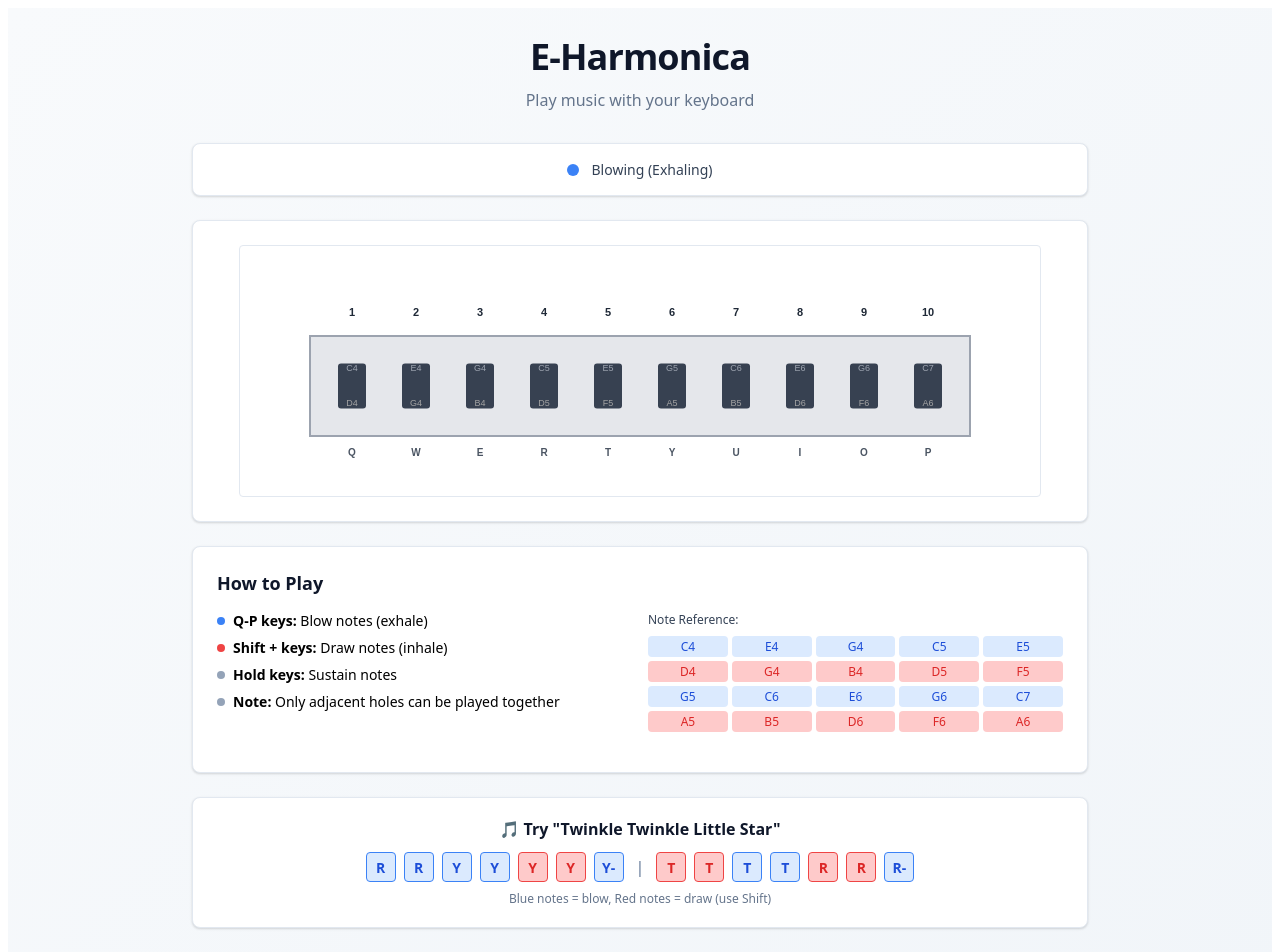
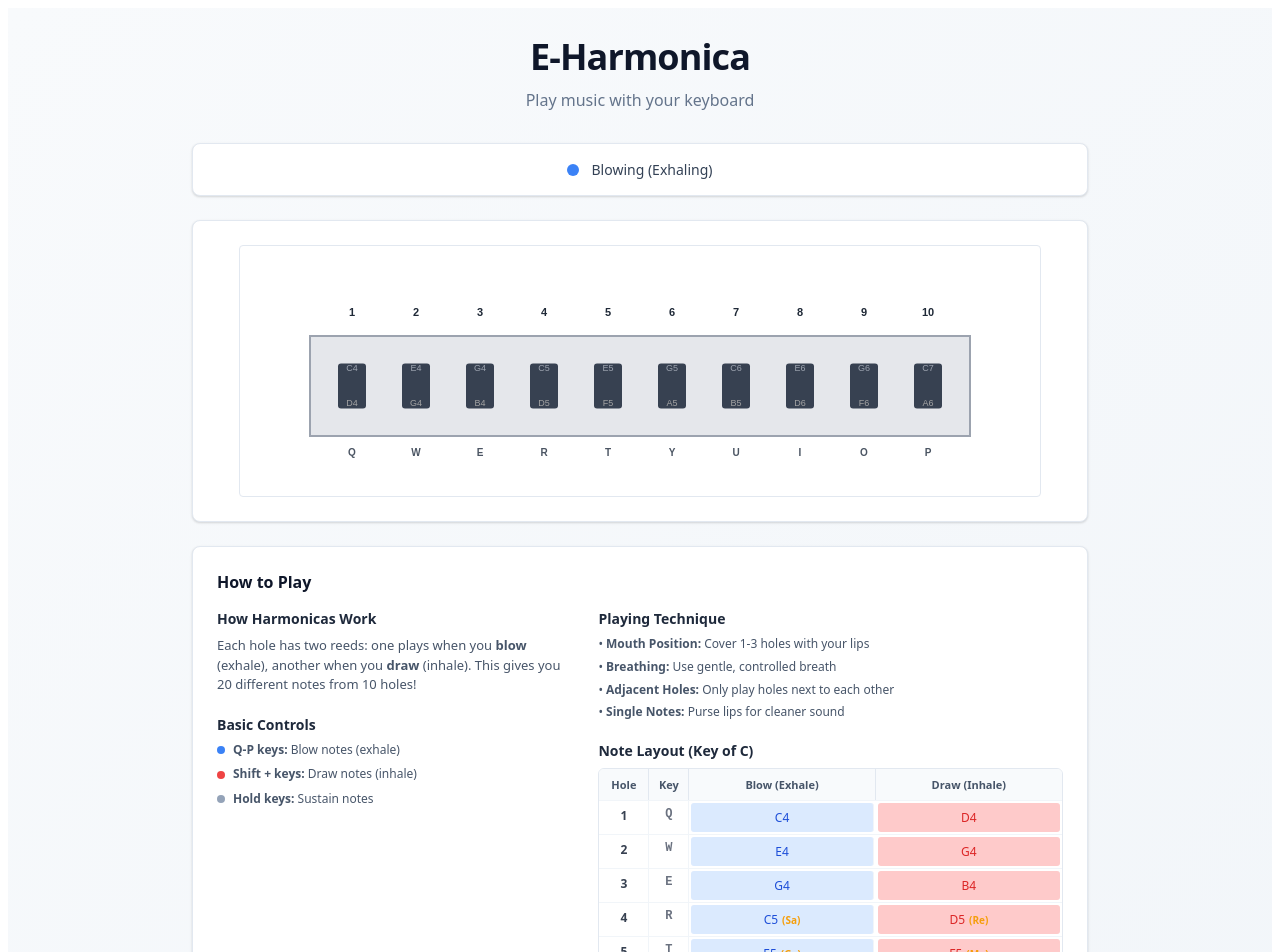
Before and after one commit to error-magnet/eharmonica, a React (Vite) app: page / in a window 1280 px wide. Shown: the top 952 px of the page. Built offline with nearby package versions, Linux system fonts and the light colour scheme.

Commit message:
improved UI

```diff
--- a/package.json
+++ b/package.json
@@ -10,7 +10,7 @@
     "preview": "vite preview"
   },
   "dependencies": {
-    "@vercel/analytics": "^1.4.1",
+    "@vercel/analytics": "^1.5.0",
     "class-variance-authority": "^0.7.1",
     "clsx": "^2.1.1",
     "react": "^19.1.1",
--- a/src/components/Harmonica.css
+++ b/src/components/Harmonica.css
@@ -157,47 +157,189 @@
   background-color: #94a3b8;
 }
 
-.note-reference {
+.harmonica-guide {
+  font-size: 13px;
+}
+
+.guide-title {
+  font-weight: 600;
+  color: #0f172a;
+  margin: 0 0 16px 0;
+  font-size: 16px;
+}
+
+.guide-columns {
+  display: grid;
+  grid-template-columns: 1fr 1.3fr;
+  gap: 24px;
+  align-items: start;
+}
+
+@media (max-width: 768px) {
+  .guide-columns {
+    grid-template-columns: 1fr;
+    gap: 16px;
+  }
+}
+
+.guide-section {
+  margin-bottom: 20px;
+}
+
+.guide-subtitle {
+  font-weight: 600;
+  color: #1e293b;
+  margin: 0 0 8px 0;
+  font-size: 14px;
+}
+
+.guide-text {
+  color: #475569;
+  margin: 0 0 12px 0;
+  line-height: 1.5;
+}
+
+.technique-tips {
+  display: flex;
+  flex-direction: column;
+  gap: 6px;
+}
+
+.tip {
+  color: #475569;
+  font-size: 12px;
+  line-height: 1.4;
+}
+
+.basic-controls {
+  display: flex;
+  flex-direction: column;
+  gap: 8px;
+}
+
+.control-item {
+  display: flex;
+  align-items: center;
+  gap: 8px;
+  color: #475569;
+  font-size: 12px;
+  line-height: 1.4;
+}
+
+.note-layout {
+  border: 1px solid #e2e8f0;
+  border-radius: 6px;
+  overflow: hidden;
+  margin-bottom: 8px;
+}
+
+.layout-header {
+  display: grid;
+  grid-template-columns: 50px 40px 1fr 1fr;
+  background-color: #f8fafc;
+  font-weight: 600;
+  font-size: 11px;
+  color: #475569;
+}
+
+.layout-header > div {
+  padding: 8px 6px;
+  text-align: center;
+  border-right: 1px solid #e2e8f0;
+}
+
+.layout-header > div:last-child {
+  border-right: none;
+}
+
+.layout-row {
+  display: grid;
+  grid-template-columns: 50px 40px 1fr 1fr;
+  border-top: 1px solid #f1f5f9;
   font-size: 12px;
 }
 
-.note-reference-title {
-  font-weight: 500;
-  color: #334155;
-  margin: 0 0 8px 0;
+.layout-row > div {
+  padding: 6px;
+  text-align: center;
+  border-right: 1px solid #f1f5f9;
 }
 
-.note-grid {
-  display: grid;
-  grid-template-columns: repeat(5, 1fr);
-  gap: 4px;
+.layout-row > div:last-child {
+  border-right: none;
 }
 
-.note-grid + .note-grid {
-  margin-top: 4px;
+.hole-num {
+  font-weight: 600;
+  color: #374151;
 }
 
-.note-cell {
-  text-align: center;
+.key-binding {
+  font-weight: 600;
+  color: #6b7280;
+  font-family: monospace;
 }
 
-.note-blow {
+.blow-note {
   background-color: #dbeafe;
   color: #1d4ed8;
-  padding: 2px 4px;
-  border-radius: 4px;
   font-weight: 500;
-  margin-bottom: 4px;
-  font-size: 12px;
+  border-radius: 3px;
+  margin: 2px;
 }
 
-.note-draw {
+.draw-note {
   background-color: #fecaca;
   color: #dc2626;
-  padding: 2px 4px;
-  border-radius: 4px;
   font-weight: 500;
-  font-size: 12px;
+  border-radius: 3px;
+  margin: 2px;
+}
+
+.layout-note {
+  font-size: 11px;
+  color: #64748b;
+  margin: 0;
+  font-style: italic;
+}
+
+.sargam-note {
+  font-size: 10px;
+  color: #f59e0b;
+  font-weight: 600;
+  margin-left: 4px;
+}
+
+.sargam-info {
+  font-size: 11px;
+}
+
+.sargam-both {
+  display: flex;
+  align-items: center;
+  justify-content: center;
+  gap: 2px;
+}
+
+.sargam-blow {
+  color: #1d4ed8;
+  font-weight: 600;
+  font-size: 10px;
+}
+
+.sargam-draw {
+  color: #dc2626;
+  font-weight: 600;
+  font-size: 10px;
+}
+
+.sargam-separator {
+  color: #9ca3af;
+  font-size: 10px;
+}
+
+.sargam-empty {
+  color: #d1d5db;
 }
 
 .song-example {
--- a/src/components/Harmonica.tsx
+++ b/src/components/Harmonica.tsx
@@ -8,16 +8,20 @@ interface HarmonicaHole {
   blowFreq: number
   drawFreq: number
   key: string
+  sargam?: {
+    blow?: string
+    draw?: string
+  }
 }
 
 const harmonicaData: HarmonicaHole[] = [
   { id: 1, blowNote: 'C4', drawNote: 'D4', blowFreq: 261.63, drawFreq: 293.66, key: 'q' },
   { id: 2, blowNote: 'E4', drawNote: 'G4', blowFreq: 329.63, drawFreq: 392.00, key: 'w' },
   { id: 3, blowNote: 'G4', drawNote: 'B4', blowFreq: 392.00, drawFreq: 493.88, key: 'e' },
-  { id: 4, blowNote: 'C5', drawNote: 'D5', blowFreq: 523.25, drawFreq: 587.33, key: 'r' },
-  { id: 5, blowNote: 'E5', drawNote: 'F5', blowFreq: 659.25, drawFreq: 698.46, key: 't' },
-  { id: 6, blowNote: 'G5', drawNote: 'A5', blowFreq: 783.99, drawFreq: 880.00, key: 'y' },
-  { id: 7, blowNote: 'C6', drawNote: 'B5', blowFreq: 1046.50, drawFreq: 987.77, key: 'u' },
+  { id: 4, blowNote: 'C5', drawNote: 'D5', blowFreq: 523.25, drawFreq: 587.33, key: 'r', sargam: { blow: 'Sa', draw: 'Re' } },
+  { id: 5, blowNote: 'E5', drawNote: 'F5', blowFreq: 659.25, drawFreq: 698.46, key: 't', sargam: { blow: 'Ga', draw: 'Ma' } },
+  { id: 6, blowNote: 'G5', drawNote: 'A5', blowFreq: 783.99, drawFreq: 880.00, key: 'y', sargam: { blow: 'Pa', draw: 'Dha' } },
+  { id: 7, blowNote: 'C6', drawNote: 'B5', blowFreq: 1046.50, drawFreq: 987.77, key: 'u', sargam: { blow: 'Sa', draw: 'Ni' } },
   { id: 8, blowNote: 'E6', drawNote: 'D6', blowFreq: 1318.51, drawFreq: 1174.66, key: 'i' },
   { id: 9, blowNote: 'G6', drawNote: 'F6', blowFreq: 1567.98, drawFreq: 1396.91, key: 'o' },
   { id: 10, blowNote: 'C7', drawNote: 'A6', blowFreq: 2093.00, drawFreq: 1760.00, key: 'p' },
@@ -266,53 +270,75 @@ export function Harmonica() {
           />
         </div>
 
-        {/* Instructions Card */}
+        {/* Harmonica Guide Card */}
         <div className="card instructions-card">
-          <h3 className="instructions-title">How to Play</h3>
-          <div className="instructions-grid">
-            <div className="instructions-list">
-              <div className="instruction-item">
+          <div className="harmonica-guide">
+            <h3 className="guide-title">How to Play</h3>
+
+            <div className="guide-columns">
+              <div className="guide-column-left">
+                <div className="guide-section">
+                  <h5 className="guide-subtitle">How Harmonicas Work</h5>
+                  <p className="guide-text">Each hole has two reeds: one plays when you <strong>blow</strong> (exhale), another when you <strong>draw</strong> (inhale). This gives you 20 different notes from 10 holes!</p>
+                </div>
+
+                <div className="guide-section">
+                  <h5 className="guide-subtitle">Basic Controls</h5>
+                  <div className="basic-controls">
+                    <div className="control-item">
                       <div className="instruction-dot blue"></div>
                       <span><strong>Q-P keys:</strong> Blow notes (exhale)</span>
                     </div>
-              <div className="instruction-item">
+                    <div className="control-item">
                       <div className="instruction-dot red"></div>
                       <span><strong>Shift + keys:</strong> Draw notes (inhale)</span>
                     </div>
-              <div className="instruction-item">
+                    <div className="control-item">
                       <div className="instruction-dot gray"></div>
                       <span><strong>Hold keys:</strong> Sustain notes</span>
                     </div>
-              <div className="instruction-item">
-                <div className="instruction-dot gray"></div>
-                <span><strong>Note:</strong> Only adjacent holes can be played together</span>
                   </div>
                 </div>
-            <div className="note-reference">
-              <h4 className="note-reference-title">Note Reference:</h4>
-              <div className="note-grid">
-                {harmonicaData.slice(0, 5).map(hole => (
-                  <div key={hole.id} className="note-cell">
-                    <div className="note-blow">
+              </div>
+
+              <div className="guide-column-right">
+                <div className="guide-section">
+                  <h5 className="guide-subtitle">Playing Technique</h5>
+                  <div className="technique-tips">
+                    <div className="tip">• <strong>Mouth Position:</strong> Cover 1-3 holes with your lips</div>
+                    <div className="tip">• <strong>Breathing:</strong> Use gentle, controlled breath</div>
+                    <div className="tip">• <strong>Adjacent Holes:</strong> Only play holes next to each other</div>
+                    <div className="tip">• <strong>Single Notes:</strong> Purse lips for cleaner sound</div>
+                  </div>
+                </div>
+
+                <div className="guide-section">
+                  <h5 className="guide-subtitle">Note Layout (Key of C)</h5>
+                  <div className="note-layout">
+                    <div className="layout-header">
+                      <div className="hole-header">Hole</div>
+                      <div className="key-header">Key</div>
+                      <div className="blow-header">Blow (Exhale)</div>
+                      <div className="draw-header">Draw (Inhale)</div>
+                    </div>
+                    {harmonicaData.map(hole => (
+                      <div key={hole.id} className="layout-row">
+                        <div className="hole-num">{hole.id}</div>
+                        <div className="key-binding">{hole.key.toUpperCase()}</div>
+                        <div className="blow-note">
                           {hole.blowNote}
+                          {hole.sargam?.blow && <span className="sargam-note">({hole.sargam.blow})</span>}
                         </div>
-                    <div className="note-draw">
+                        <div className="draw-note">
                           {hole.drawNote}
+                          {hole.sargam?.draw && <span className="sargam-note">({hole.sargam.draw})</span>}
                         </div>
                       </div>
                     ))}
                   </div>
-              <div className="note-grid">
-                {harmonicaData.slice(5).map(hole => (
-                  <div key={hole.id} className="note-cell">
-                    <div className="note-blow">
-                      {hole.blowNote}
+                  <p className="layout-note">💡 Lower holes (1-3) = bass notes, Higher holes (7-10) = treble notes</p>
+                  <p className="layout-note">🎼 Sargam notation (holes 4-7): Sa Re Ga Ma Pa Dha Ni - Indian classical music scale</p>
                 </div>
-                    <div className="note-draw">
-                      {hole.drawNote}
-                    </div>
-                  </div>
-                ))}
               </div>
             </div>
           </div>
```
Also changed, not shown: 1 other file (tests, documents, lock files or other folders). Lines whose indentation alone changed are shown as unchanged.
